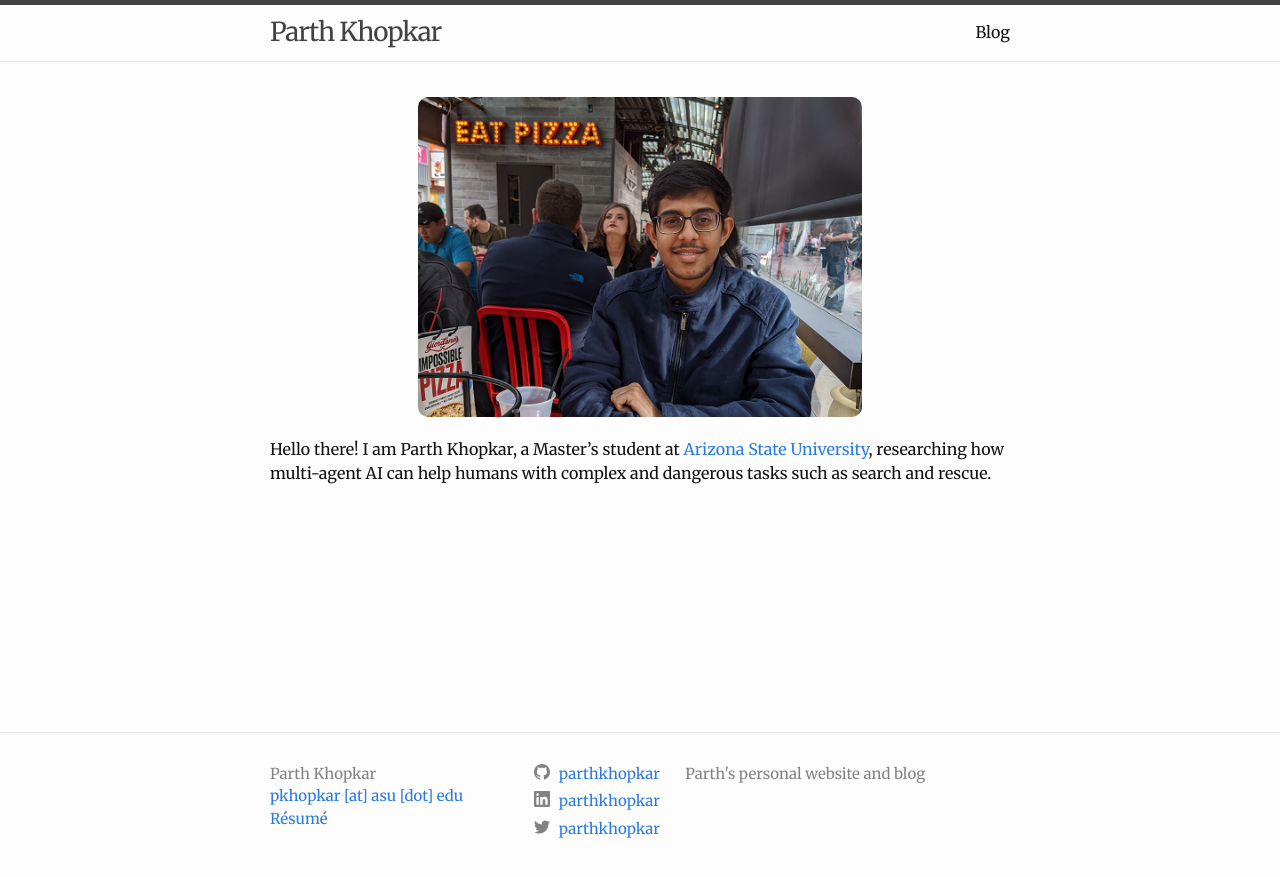
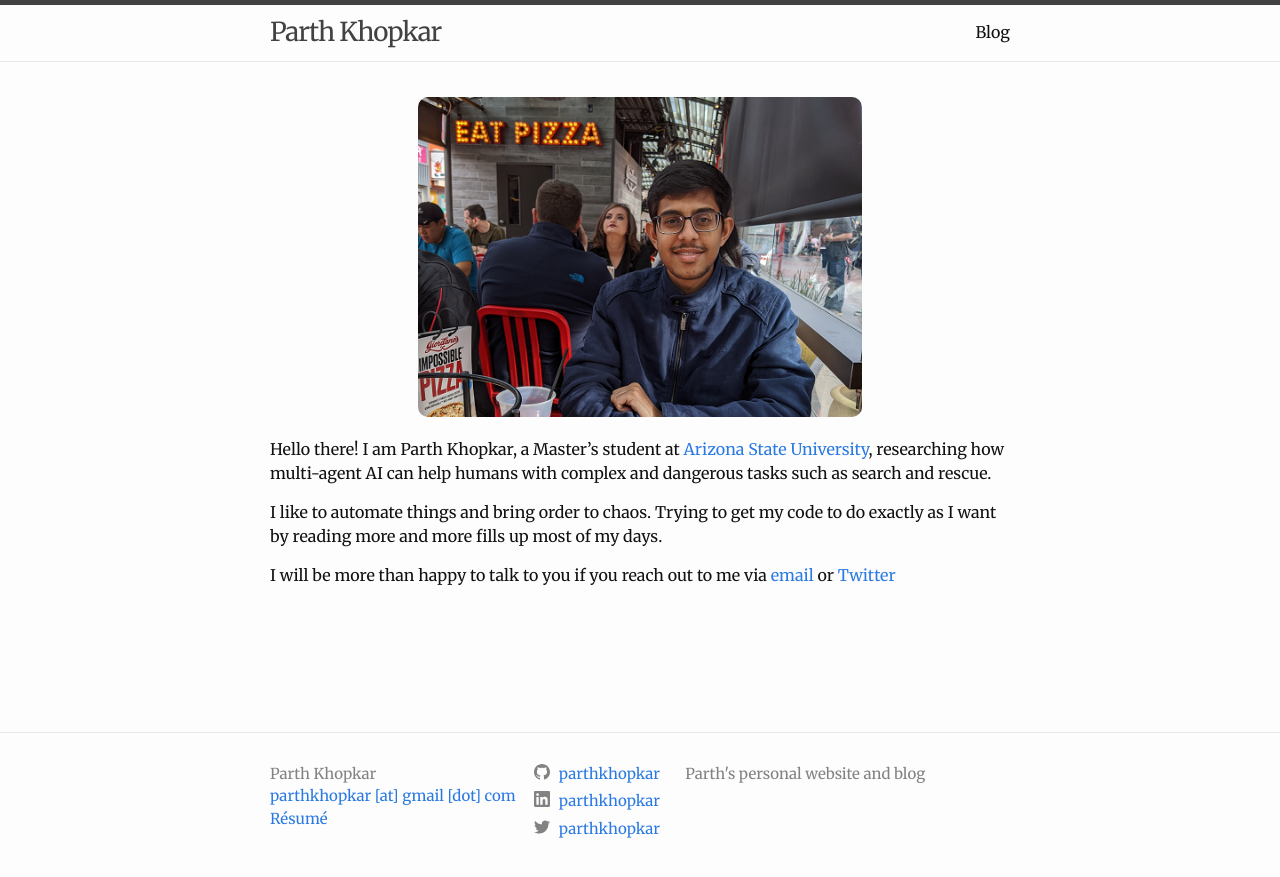
Before and after one commit to parthkhopkar/parthkhopkar.github.io, a Jekyll site: the page built from index.md, in a window 1280 px wide. Shown: the top 877 px of the page. Built offline with Jekyll 4.4.1, drawn with Linux system fonts in a browser that asks for light colours; nearby versions of some CDN libraries.

Commit message:
Update homepage

```diff
--- a/_config.yml
+++ b/_config.yml
@@ -14,7 +14,7 @@
 # You can create any custom variable you would like, and they will be accessible
 # in the templates via {{ site.myvariable }}.
 title: Parth Khopkar
-email: pkhopkar [at] asu [dot] edu
+email: parthkhopkar [at] gmail [dot] com
 description: >- # this means to ignore newlines until "baseurl:"
   Parth's personal website and blog
 baseurl: "" # the subpath of your site, e.g. /blog
--- a/_sass/minima.scss
+++ b/_sass/minima.scss
@@ -67,3 +67,11 @@ body{
  	margin-right: auto;
 
 }
+
+#home-page-caption{
+	width: 275px;
+    text-align: center;
+	display: block;
+	margin-left: auto;
+ 	margin-right: auto;
+}
--- a/index.md
+++ b/index.md
@@ -4,4 +4,9 @@ layout: home
 
 <img src="./assets/img/parth.png" id="home-page-picture">
 
+
 Hello there! I am Parth Khopkar, a Master's student at [Arizona State University](https://www.asu.edu/), researching how multi-agent AI can help humans with complex and dangerous tasks such as search and rescue.
+
+I like to automate things and bring order to chaos. Trying to get my code to do exactly as I want by reading more and more fills up most of my days.
+
+I will be more than happy to talk to you if you reach out to me via [email](mailto:parth.khopkar@gmail.com) or [Twitter](https://twitter.com/parthkhopkar)
```
Also changed, not shown: README.md.
